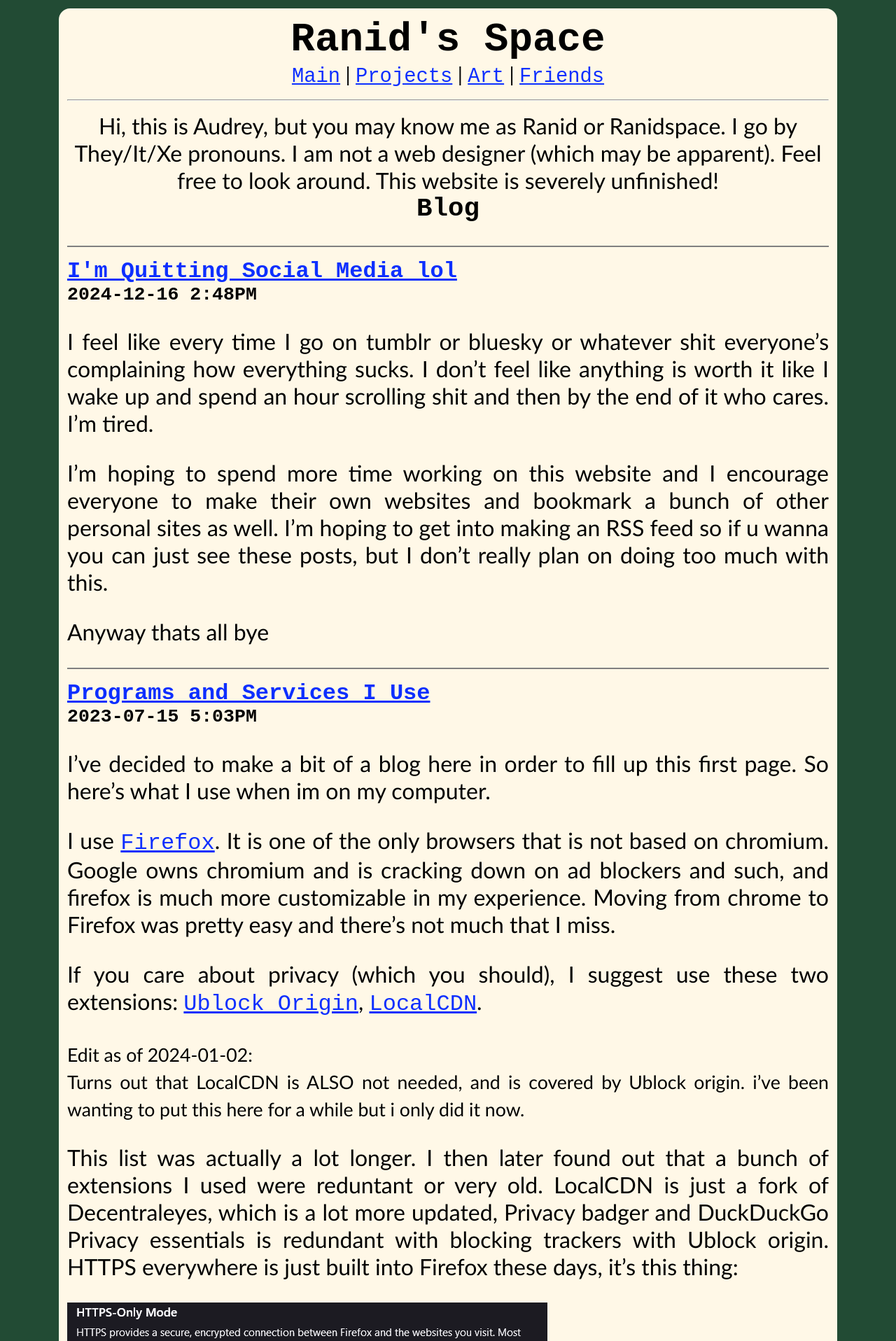
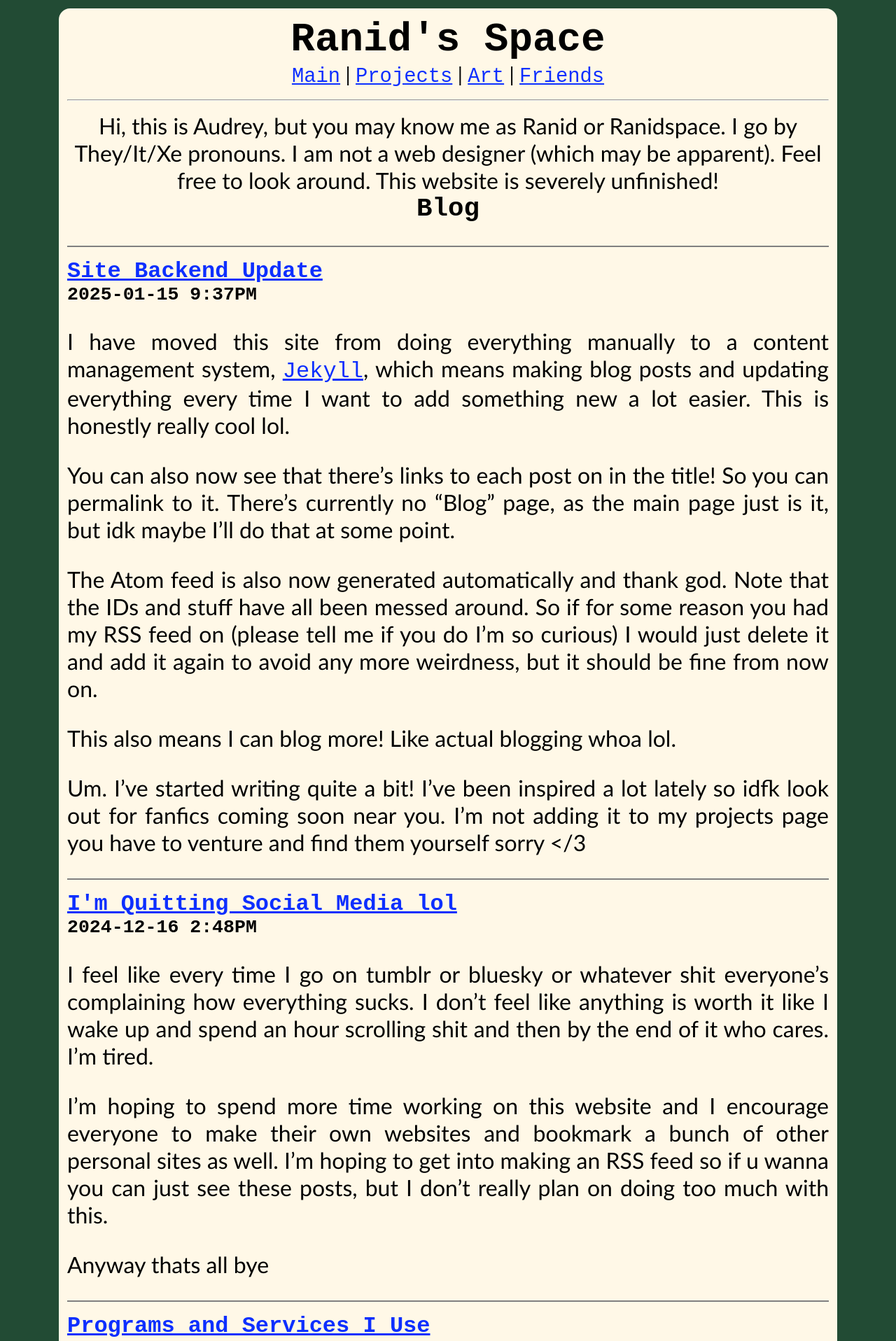
Before and after one commit to ranidspace/ranidspace.github.io, a Jekyll site: the page built from index.md, in a window 1280 px wide. Shown: the top 1916 px of the page at 70% size. Built offline with Jekyll 4.4.1, drawn with Linux system fonts in a browser that asks for light colours; some web fonts are replaced.

Commit message:
Make proper blog pages, new post, automated feed
Feed is now generated by Jekyll-Feed, and made a better layout for the
blog post pages

```diff
--- a/_config.yml
+++ b/_config.yml
@@ -3,11 +3,18 @@ title: The Ranid Space
 description: Personal website/blog for me, ranidspace. hi.
 domain: ranid.space
 url: https://ranid.space
+author: ranidspace
 github_username: ranidspace
 
 plugins:
   - jekyll-feed
 
+defaults:
+  - scope:
+      path: "_posts"
+      type: posts
+    values:
+      permalink: blog/:title
 collections:
   projects:
     output: false
@@ -15,3 +22,7 @@ collections:
   friends:
     output: false
     sort_by: order
+
+feed:
+  path: /feed.atom
+  posts_limit: 20
--- /dev/null
+++ b/_includes/header.html
@@ -0,0 +1,6 @@
+<head>
+  <meta charset="UTF-8">
+  <title>{{ page.title }}</title>
+  <link rel="stylesheet" href="/style.css">
+  <link rel="icon" type="image/x-icon" href="favicon.ico">
+</head>
--- /dev/null
+++ b/_includes/nav.html
@@ -0,0 +1,9 @@
+<h1>Ranid's Space</h1>
+<div class="navigation">
+  <a href="/">Main</a> |
+  <a href="/projects">Projects</a> |
+  <a href="/art">Art</a> |
+  <a href="/friends">Friends</a>
+</div>
+
+<hr />
--- a/_layouts/default.html
+++ b/_layouts/default.html
@@ -1,36 +1,13 @@
 <!doctype html>
 <html lang="en">
-
-<head>
-  <meta charset="UTF-8">
-  <title>{{ page.title }}</title>
-  <link rel="stylesheet" href="style.css">
-  <link rel="icon" type="image/x-icon" href="favicon.ico">
-  <style>
-    .mainText {
-      display: block;
-      width: 800px;
-      margin: 60px auto 50px;
-      text-align: center;
-    }
-  </style>
-</head>
+{% include header.html %}
 
 <body>
   <div class="content-box">
-    <h1>
-      Ranid's Space
-    </h1>
-    <div class="navigation">
-      <a href="index.html">Main</a> |
-      <a href="projects.html">Projects</a> |
-      <a href="art.html">Art</a> |
-      <a href="friends.html">Friends</a>
-    </div>
+  {% include nav.html %}
 
-    <hr>
-    {{ content }}
-
+  {{ content }}
+  </div>
 </body>
 
 </html>
--- a/_posts/2023-07-15-programs.md
+++ b/_posts/2023-07-15-programs.md
@@ -1,8 +1,8 @@
 ---
 title: Programs and Services I Use
 layout: blog
-permalink: blog/programs.html
 date: 2023-07-15 17:03
+last_modified_at: 2024-01-02
 ---
 I've decided to make a bit of a blog here in order to fill up this first page.
 So here's what I use when im on my computer.
@@ -32,7 +32,7 @@ HTTPS everywhere is just built into Firefox these days, it's this thing:
 text which reads 'HTTPS provides a secure, encrypted connection between Firefox
 and the websites you visit. Most websites support HTTPS, and if HTTPS-Only Mode
 is enabled, then Firefox will upgrade all connections to HTTPS.'
-](images/HTTPSonlymode.png)
+](/images/HTTPSonlymode.png)
 
 Firefox in general can be
 [hardened for privacy](https://brainfucksec.github.io/firefox-hardening-guide)
--- /dev/null
+++ b/_posts/2025-01-15-siteupdate.md
@@ -0,0 +1,24 @@
+---
+title: Site Backend Update
+date: 2025-01-15 21:37
+layout: blog
+---
+I have moved this site from doing everything manually to a content management
+system, [Jekyll](https://jekyllrb.com/), which means making blog posts and
+updating everything every time I want to add something new a lot easier. This
+is honestly really cool lol.
+
+You can also now see that there's links to each post on in the title! So you can
+permalink to it. There's currently no "Blog" page, as the main page just is it,
+but idk maybe I'll do that at some point.
+
+The Atom feed is also now generated automatically and thank god. Note that the
+IDs and stuff have all been messed around. So if for some reason you had my RSS
+feed on (please tell me if you do I'm so curious) I would just delete it and add
+it again to avoid any more weirdness, but it should be fine from now on.
+
+This also means I can blog more! Like actual blogging whoa lol.
+
+Um. I've started writing quite a bit! I've been inspired a lot lately so idfk
+look out for fanfics coming soon near you. I'm not adding it to my projects page
+you have to venture and find them yourself sorry \</3
```
Also changed, not shown: _layouts/blog.html (+14 -1 lines), _posts/2024-12-16-quitting.md (+0 -1 lines), 1 other file.
